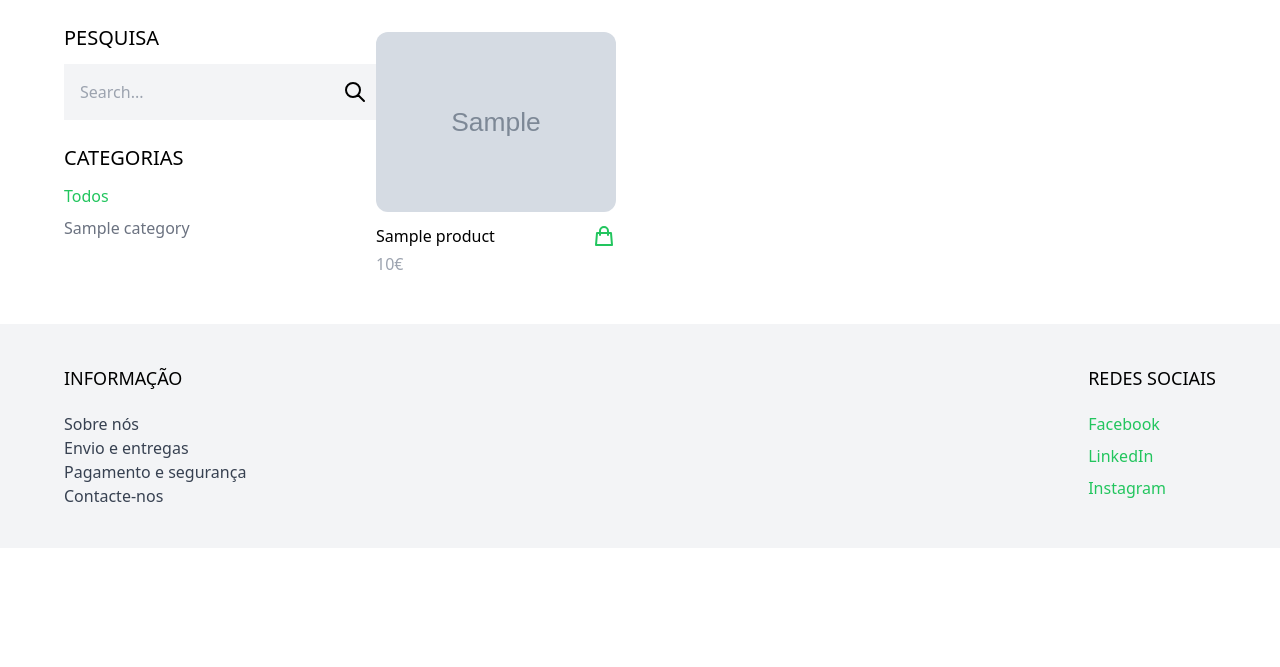
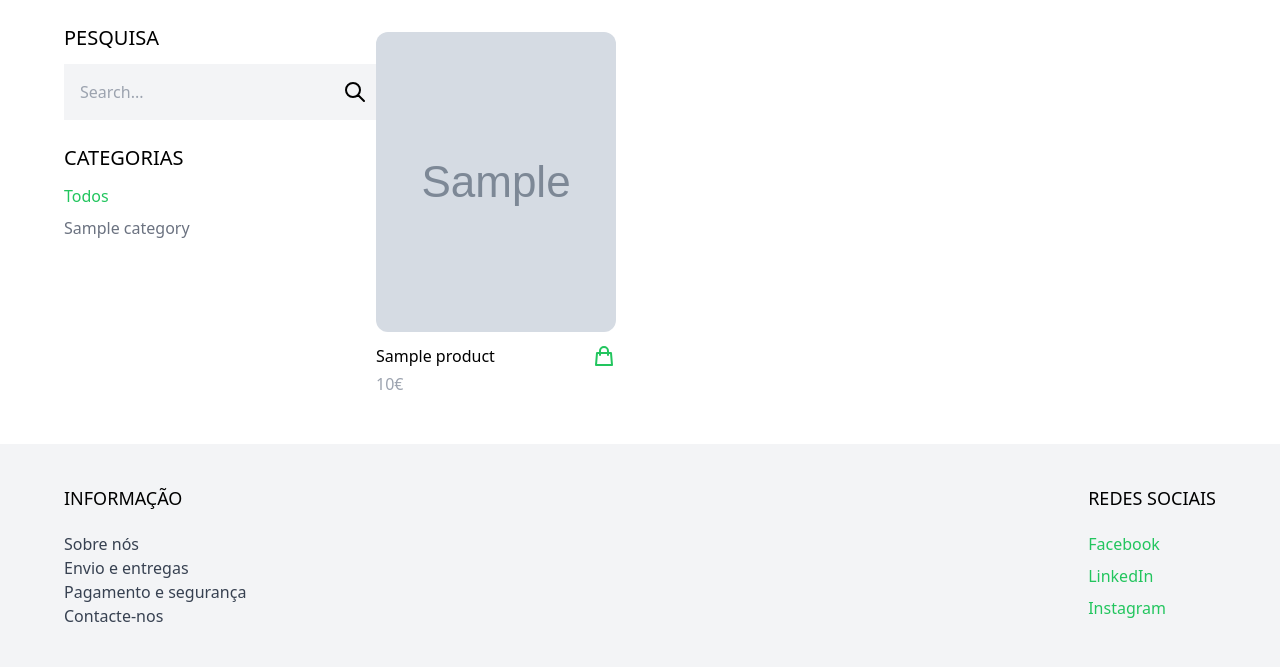
Before and after one commit to migas553/ProjetoFinal, a Django app: template Products/templates/Products/shop.html in a window 1280 px wide. Shown: the part 77-744 px from the top of the page. Run offline with Django 3.2, Linux system fonts and the light colour scheme; the template is opened without the code that fills it: most values are stand-ins (such as "Sample title", 1, 10 or a date in 2020); grey boxes marked "Sample" are stand-in pictures; some libraries are stand-ins or nearby versions.

Commit message:
arranjar as fotos

```diff
--- a/Products/templates/Products/partials/grid.html
+++ b/Products/templates/Products/partials/grid.html
@@ -1,6 +1,6 @@
 <div class="w-full md:w-1/3 xl:1/6 p-6">
     <a href="{% url 'product' product.slug %}">
-        <img class="rounded-xl hover:shadow-lg" src="{{ product.photo }}">
+        <img class="rounded-xl hover:shadow-lg" src="{{ product.photo.url }}" style="width: 100%; height: 300px;">
     </a>
 
     <div class="pt-3 flex items-center justify-between">
--- a/Products/templates/Products/product.html
+++ b/Products/templates/Products/product.html
@@ -3,7 +3,7 @@
 {% block content %}
 <div class="max-w-6xl mx-auto flex flex-wrap py-6 px-6 xl:px-0">
     <div class="images w-full mb-6 lg:mb-0 lg:w-3/5">
-        <img class="rounded-xl" src="1.jpg">
+        <img class="rounded-xl" src="{{ product.photo.url }}">
     </div>
 
     <div class="information w-full lg:w-2/5 lg:p-6">
```
